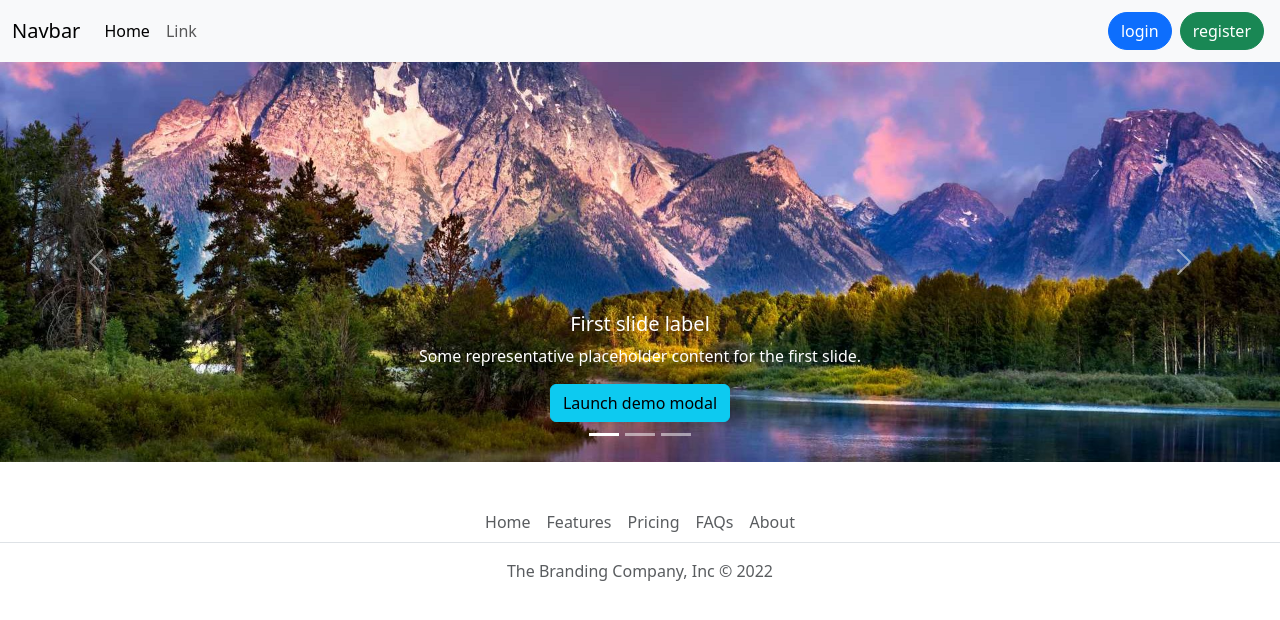
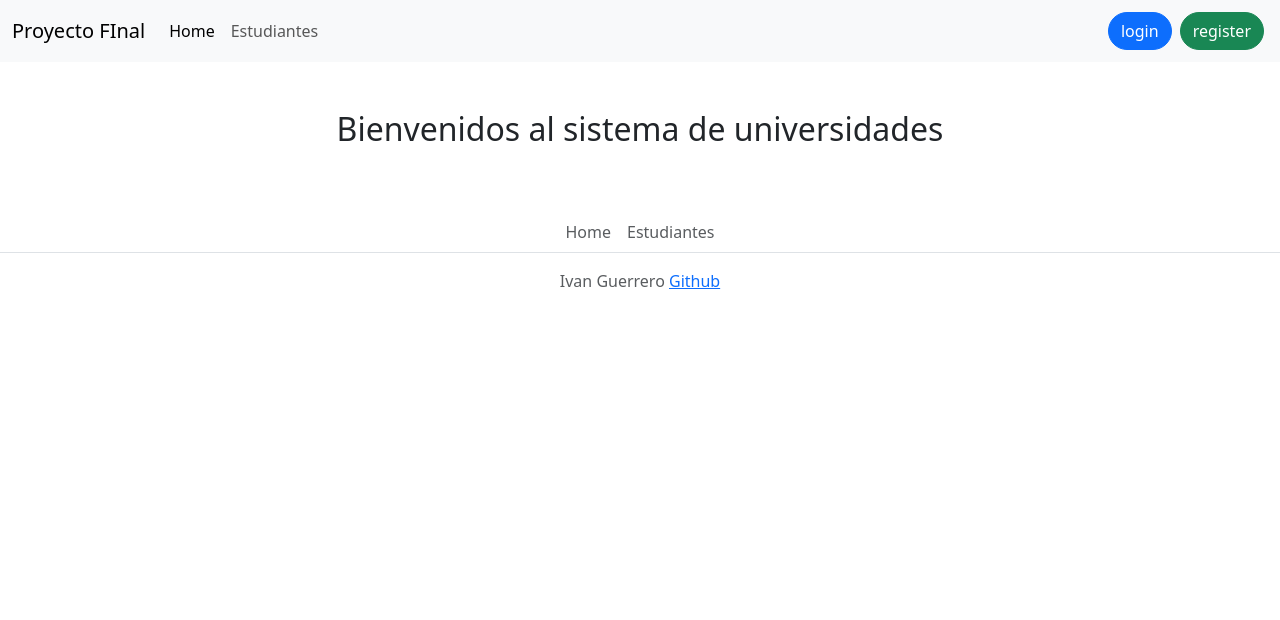
Before and after one commit to ivanGuerreroDev/universidades-python, a Flask app: page / in a window 1280 px wide. Shown: the top 620 px of the page. Run offline with Flask 3, Linux system fonts and the light colour scheme.

Commit message:
Crud estudiantes

```diff
--- a/app.py
+++ b/app.py
@@ -1,10 +1,12 @@
 from config import app
 from controllers.home import home
 from controllers.user import users
+from controllers.student import students
 
 #register blueprints
 app.register_blueprint(home)
 app.register_blueprint(users)
+app.register_blueprint(students)
 
 # uncomment this to run
 
--- a/config.py
+++ b/config.py
@@ -11,6 +11,7 @@ from models.teacher import Teacher
 from models.student import Student
 from models.period import Period
 from models.section import Section
+from models.section_students import section_students
 from models.user import User
 
 with app.app_context():
@@ -69,6 +70,7 @@ with app.app_context():
     admin.add_view( AdminModelView(Course, db.session))
     admin.add_view( AdminModelView(Period, db.session))
     admin.add_view( AdminModelView(Section, db.session))
+    admin.add_view( AdminModelView(section_students, db.session))
 
     if __name__=="__main__":
         create_super_user()
--- a/main.py
+++ b/main.py
@@ -10,6 +10,9 @@ app.config['SQLALCHEMY_DATABASE_URI']="sqlite:///proyecto-universidad.db" #postg
 app.config["SQLALCHEMY_TRACK_MODIFICATIONS"]=False
 app.config["SECRET_KEY"]="ths973ydj28"
 app.config['FLASK_ADMIN_FLUID_LAYOUT'] = True
+app.config["TEMPLATES_AUTO_RELOAD"] = True
+app.config['FLASK_DEBUG'] = True
+app.config['FLASK_ENV'] = 'development'
 
 db=SQLAlchemy(app)
 bcrypt=Bcrypt(app)
--- a/models/student.py
+++ b/models/student.py
@@ -4,6 +4,7 @@ class Student(db.Model):
     __tablename__="students"
     id=db.Column(db.Integer,primary_key=True)
     university_id=db.Column(db.Integer,db.ForeignKey("universities.id"))
+    university=db.relationship("University",backref="students")
     name=db.Column(db.String(50))
 
     def __init__(self,name,university_id):
--- a/templates/home/home_base.html
+++ b/templates/home/home_base.html
@@ -4,17 +4,18 @@
 
 <nav class="navbar navbar-expand-lg bg-body-tertiary">
   <div class="container-fluid">
-      <a class="navbar-brand" href="#">Navbar</a>
-      <button class="navbar-toggler" type="button" data-bs-toggle="collapse" data-bs-target="#navbarSupportedContent" aria-controls="navbarSupportedContent" aria-expanded="false" aria-label="Toggle navigation">
+    <a class="navbar-brand" href="#">Proyecto FInal</a>
+    <button class="navbar-toggler" type="button" data-bs-toggle="collapse" data-bs-target="#navbarSupportedContent"
+      aria-controls="navbarSupportedContent" aria-expanded="false" aria-label="Toggle navigation">
       <span class="navbar-toggler-icon"></span>
     </button>
     <div class="collapse navbar-collapse" id="navbarSupportedContent">
       <ul class="navbar-nav me-auto mb-2 mb-lg-0">
         <li class="nav-item">
-            <a class="nav-link active" aria-current="page" href="#">Home</a>
+          <a class="nav-link active" aria-current="page" href="{{url_for('home.index')}}">Home</a>
         </li>
         <li class="nav-item">
-            <a class="nav-link" href="#">Link</a>
+          <a class="nav-link" href="{{url_for('students.index')}}">Estudiantes</a>
         </li>
         <!-- add more links here -->
 
@@ -30,21 +31,20 @@
     </div>
   </div>
 </nav>
-
+<div class="container">
   {% block content %}
 
   {% endblock %}
+</div>
 
 <div class="w-100 bg-white">
   <footer class="py-3 my-4">
     <ul class="nav justify-content-center border-bottom mb-3">
-          <li class="nav-item"><a href="#!" class="nav-link px-2 text-muted">Home</a></li>
-          <li class="nav-item"><a href="#!" class="nav-link px-2 text-muted">Features</a></li>
-          <li class="nav-item"><a href="#!" class="nav-link px-2 text-muted">Pricing</a></li>
-          <li class="nav-item"><a href="#!" class="nav-link px-2 text-muted">FAQs</a></li>
-          <li class="nav-item"><a href="#!" class="nav-link px-2 text-muted">About</a></li>
+      <li class="nav-item"><a href="{{url_for('home.index')}}" class="nav-link px-2 text-muted">Home</a></li>
+      <li class="nav-item"><a href="{{url_for('students.index')}}" class="nav-link px-2 text-muted">Estudiantes</a></li>
     </ul>
-        <p class="text-center text-muted">The Branding Company, Inc &copy; 2022 </p>
+    <p class="text-center text-muted">Ivan Guerrero <a href="https://github.com/ivanGuerreroDev"
+        target="_blank">Github</a> </p>
   </footer>
 </div>
 
--- a/templates/home/index.html
+++ b/templates/home/index.html
@@ -4,47 +4,6 @@
 
 {% include "modal.html" %}
 
-
-<div id="carouselExampleCaptions" class="carousel slide">
-    <div class="carousel-indicators">
-      <button type="button" data-bs-target="#carouselExampleCaptions" data-bs-slide-to="0" class="active" aria-current="true" aria-label="Slide 1"></button>
-      <button type="button" data-bs-target="#carouselExampleCaptions" data-bs-slide-to="1" aria-label="Slide 2"></button>
-      <button type="button" data-bs-target="#carouselExampleCaptions" data-bs-slide-to="2" aria-label="Slide 3"></button>
-    </div>
-    <div class="carousel-inner">
-      <div class="carousel-item active">
-        <img src="{{url_for('static',filename="images/header.jpg")}}" class="d-block w-100" alt="...">
-        <div class="carousel-caption d-none d-md-block">
-          <h5>First slide label</h5>
-          <p>Some representative placeholder content for the first slide.</p>
-          <button type="button" class="btn btn-info" data-bs-toggle="modal" data-bs-target="#exampleModal">
-            Launch demo modal
-          </button>
-        </div>
-      </div>
-      <div class="carousel-item">
-        <img src="{{url_for('static',filename="images/header.jpg")}}" class="d-block w-100" alt="...">
-        <div class="carousel-caption d-none d-md-block">
-          <h5>Second slide label</h5>
-          <p>Some representative placeholder content for the second slide.</p>
-        </div>
-      </div>
-      <div class="carousel-item">
-        <img src="{{url_for('static',filename="images/header.jpg")}}" class="d-block w-100" alt="...">
-        <div class="carousel-caption d-none d-md-block">
-          <h5>Third slide label</h5>
-          <p>Some representative placeholder content for the third slide.</p>
-        </div>
-      </div>
-    </div>
-    <button class="carousel-control-prev" type="button" data-bs-target="#carouselExampleCaptions" data-bs-slide="prev">
-      <span class="carousel-control-prev-icon" aria-hidden="true"></span>
-      <span class="visually-hidden">Previous</span>
-    </button>
-    <button class="carousel-control-next" type="button" data-bs-target="#carouselExampleCaptions" data-bs-slide="next">
-      <span class="carousel-control-next-icon" aria-hidden="true"></span>
-      <span class="visually-hidden">Next</span>
-    </button>
-  </div>
+<h2 class="text-center my-5">Bienvenidos al sistema de universidades</h2>
 
 {% endblock %}
```
Also changed, not shown: controllers/student.py (added, +62 -0 lines), models/section.py (+0 -7 lines), models/section_students.py (added, +11 -0 lines), templates/student/create.html (added, +21 -0 lines), templates/student/index.html (added, +36 -0 lines), templates/student/update.html (added, +26 -0 lines), instance/proyecto-universidad.db. Lines whose indentation alone changed are shown as unchanged.
